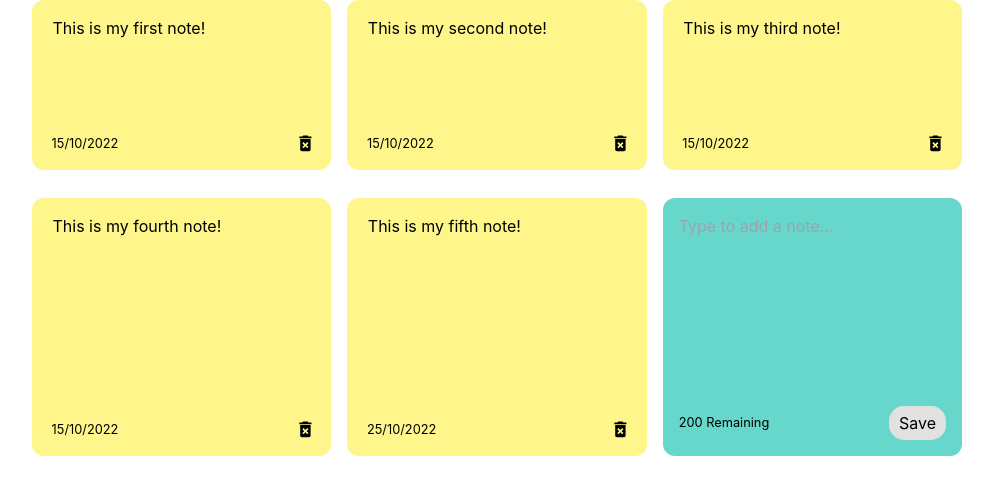
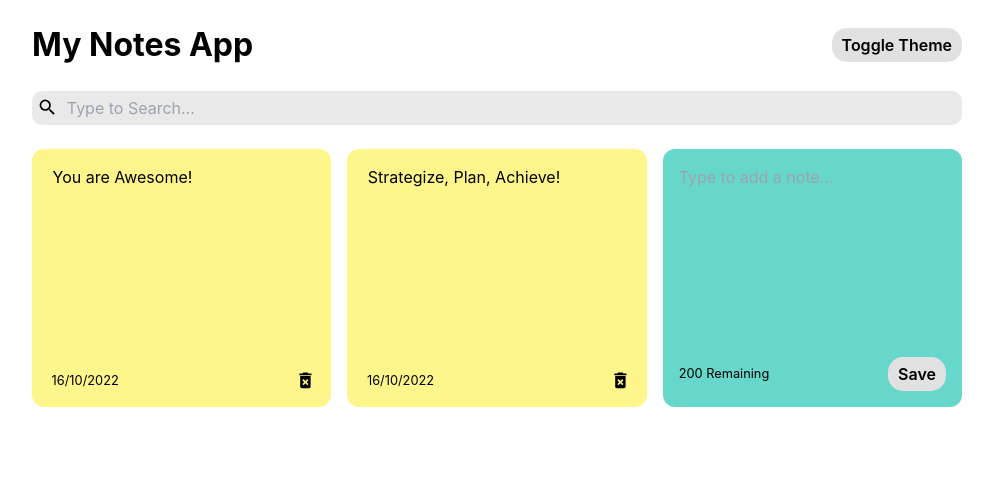
Before and after one commit to dhaval-panjwani/My-Notes-Web-App, a React (Create React App) app: page / in a window 1280 px wide. Shown: the top 494 px of the page, without its empty margins (143-1136 px from the left). Built offline with nearby package versions, Linux system fonts and the light colour scheme.

Commit message:
Adding support for Searching Notes

```diff
--- a/src/App.js
+++ b/src/App.js
@@ -1,56 +1,68 @@
-import { useState } from "react";
-import {nanoid} from "nanoid";
-import NotesList from "./components/NotesList";
+import { useState, useEffect } from 'react';
+import { nanoid } from 'nanoid';
+import NotesList from './components/NotesList';
+import Search from './components/Search';
+import Header from './components/Header';
 
 const App = () => {
 
-  const[notes, setNotes] = useState([
+  const initialNotes = [
 		{
 			id: nanoid(),
-      text: 'This is my first note!',
-      date: '15/10/2022',
+			text: 'You are Awesome!',
+			date: '16/10/2022',
 		},
 		{
 			id: nanoid(),
-      text: 'This is my second note!',
-      date: '15/10/2022',
-    },
-    {
-      id: nanoid(),
-      text: 'This is my third note!',
-      date: '15/10/2022',
-    },
-    {
-      id: nanoid(),
-      text: 'This is my fourth note!',
-      date: '15/10/2022',
-    },
-    {
-      id: nanoid(),
-      text: 'This is my fifth note!',
-      date: '25/10/2022',
-    },
-  ]);
+			text: 'Strategize, Plan, Achieve!',
+			date: '16/10/2022',
+		}
+	];
+
+	const [notes, setNotes] = useState(JSON.parse(localStorage.getItem('react-notes-app-data')) ?? initialNotes);
+
+	const [searchText, setSearchText] = useState('');
+
+	const [darkMode, setDarkMode] = useState(false);
+
+	useEffect(() => {
+    document.title = "My Notes App"
+	}, []);
+
+	useEffect(() => {
+		localStorage.setItem(
+			'react-notes-app-data',
+			JSON.stringify(notes)
+		);
+	}, [notes]);
 
 	const addNote = (text) => {
 		const date = new Date();
 		const newNote = {
 			id: nanoid(),
 			text: text,
-      date: date.toLocaleDateString()
-    }
+			date: date.toLocaleDateString(),
+		};
 		const newNotes = [...notes, newNote];
 		setNotes(newNotes);
-  }
+	};
 
 	const deleteNote = (id) => {
 		const newNotes = notes.filter((note) => note.id !== id);
 		setNotes(newNotes);
-  }
+	};
 
   return (
-    <div className="container max-w-[960px] mr-auto ml-auto pr-[15px] pl-[15px]">
-      <NotesList notes={notes} handleAddNote={addNote} handleDeleteNote={deleteNote}/>
+    <div className={`${darkMode && 'dark-mode'}`}>
+      <div className="container max-w-[960px] mr-auto
+          ml-auto pr-[15px] pl-[15px] min-h-screen">
+        <Header handleToggleDarkMode={setDarkMode} />
+        <Search handleSearchNote={setSearchText} />
+        <NotesList
+          notes={notes.filter((note) => note.text.toLowerCase().includes(searchText))}
+          handleAddNote={addNote}
+          handleDeleteNote={deleteNote} />
+      </div>
     </div>
   )
 };
--- a/src/components/AddNote.js
+++ b/src/components/AddNote.js
@@ -32,7 +32,7 @@ const AddNote = ({ handleAddNote }) => {
                 <small>{characterLimit - noteText.length} Remaining</small>
                 <button className="bg-[#e1e1e1] border-none
                     rounded-[15px] pt-[5px] pb-[5px] pl-[10px] pr-[10px]
-                    hover:cursor-pointer hover:bg-[#ededed]"
+                    hover:cursor-pointer hover:bg-[#ededed] font-semibold"
                     onClick={handleSaveClick}>Save</button>
             </div>
         </div>
--- /dev/null
+++ b/src/components/Header.js
@@ -0,0 +1,20 @@
+import React from "react";
+
+const Header = ({ handleToggleDarkMode }) => {
+    return <div className="flex items-center justify-between">
+        <h1 className="text-[2em] block mt-[0.67em] mb-[0.67em] ml-0 mr-0
+            font-bold">
+            My Notes App
+        </h1>
+        <button className="bg-[#e1e1e1] border-none
+                    rounded-[15px] pt-[5px] pb-[5px] pl-[10px] pr-[10px]
+                    hover:cursor-pointer hover:bg-[#ededed] font-semibold"
+            onClick={ () =>
+            handleToggleDarkMode
+            ( (previousDarkMode) => !previousDarkMode )
+            }
+            >Toggle Theme</button>
+    </div>
+}
+
+export default Header;
--- a/src/components/Search.js
+++ b/src/components/Search.js
@@ -1,11 +1,14 @@
 import React from "react";
 import { MdSearch } from "react-icons/md";
 
-const Search = () => {
-    return <div>
+const Search = ({ handleSearchNote }) => {
+    return <div className="flex items-center bg-[#e9e9e9]
+        rounded-[10px] p-[5px] mb-6">
 
         <MdSearch size='1.3em' />
-        <input placeholder="Type to Search"></input>
+        <input placeholder="  Type to Search..." className="border-none bg-inherit
+            focus:outline-none"
+            onChange={ (event) => handleSearchNote(event.target.value)}></input>
     </div>
 }
 
--- a/src/index.css
+++ b/src/index.css
@@ -21,3 +21,11 @@ code {
   grid-gap: 1rem;
   grid-template-columns: repeat(auto-fit, minmax(250px, 1fr));
 }
+
+.dark-mode{
+  background-color: black;
+}
+
+.dark-mode h1{
+  color: white;
+}
```
Lines whose indentation alone changed are shown as unchanged.
